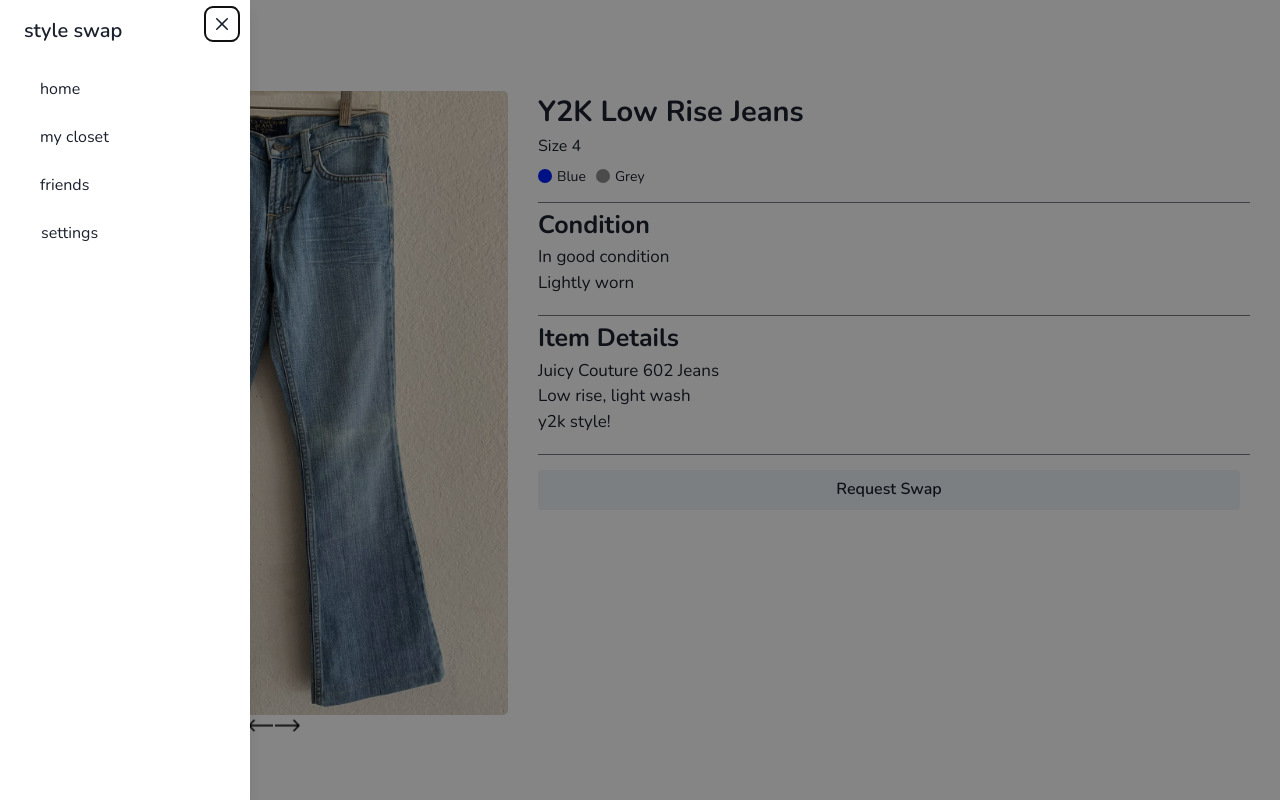
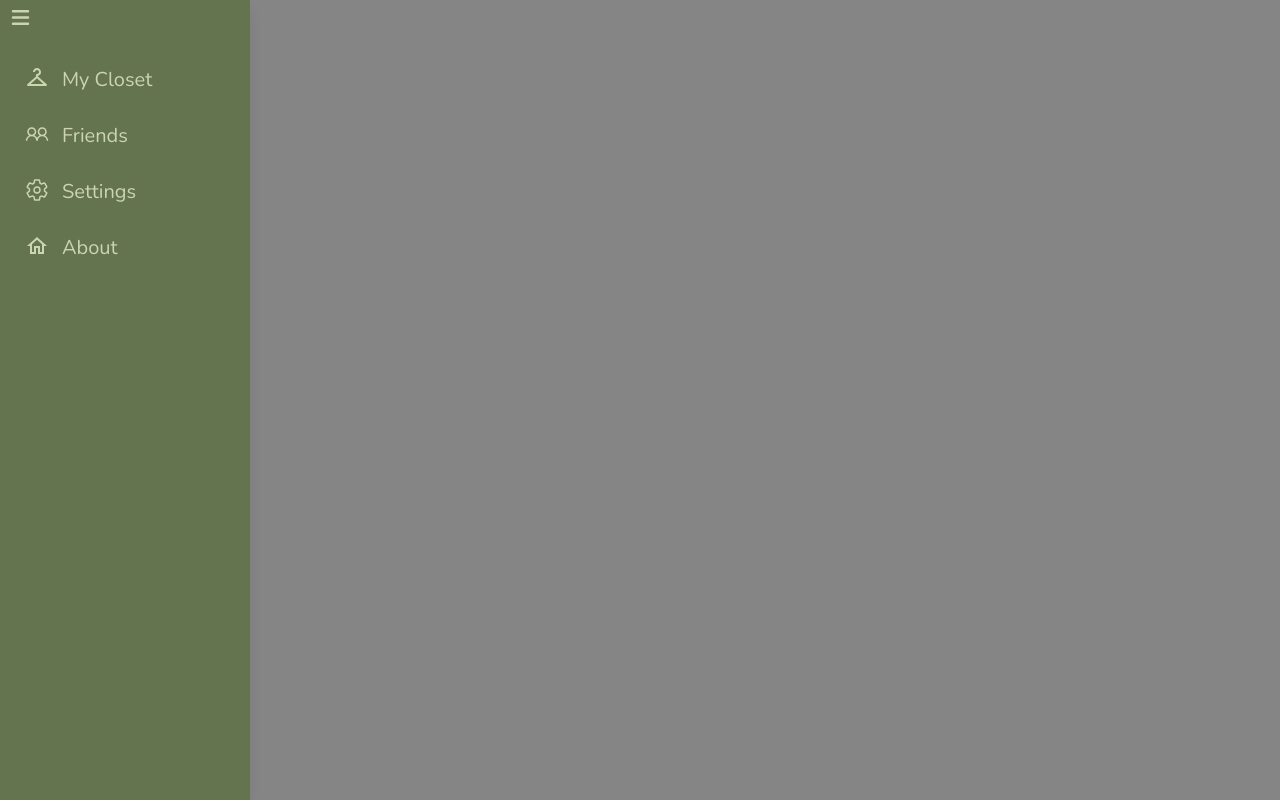
Before and after one commit to Oasis-NEU/f24-group13, a React (Vite) app: page /post in a window 1280 px wide. Both pictures are taken after a click on the button 30 px from the left and 27 px from the top of the page. Built offline with nearby package versions, Linux system fonts and the light colour scheme; a web font is replaced by a local one.

Commit message:
Styled Nav Bar

```diff
--- a/src/components/MenuButton.jsx
+++ b/src/components/MenuButton.jsx
@@ -13,7 +13,6 @@ function MenuButton({onClick, buttonColor}) {
         borderRadius='0px'
         height={'35px'}
         width={'15px'}
-        textColor={buttonColor}
 
         _hover = {{
             border: 'transparent',
@@ -24,7 +23,7 @@ function MenuButton({onClick, buttonColor}) {
             boxShadow: "none"
             }}
         >
-        <Icon as={HiMenu} h = '100%' w = '25px' color = '#E9EDC9' strokeWidth={'.00'}
+        <Icon as={HiMenu} h = '100%' w = '25px' color={buttonColor} strokeWidth={'.00'}
                 _hover = {{
                     border: 'transparent',
                     background: 'transparent',
--- a/src/components/NavigationBar.jsx
+++ b/src/components/NavigationBar.jsx
@@ -1,7 +1,7 @@
 import React from 'react';
 import '../App.css';
 import { Button } from '@chakra-ui/react';
-import { chakra, Input, Stack } from '@chakra-ui/react';
+import { chakra, Input, Stack, HStack } from '@chakra-ui/react';
 import {
     Drawer,
     DrawerBody,
@@ -13,8 +13,35 @@ import {
 } from '@chakra-ui/react'
 import { Link } from 'react-router-dom';
 import { small } from 'framer-motion/client';
+import { Icon, Box, Text} from '@chakra-ui/react';
+import { LiaUserFriendsSolid } from "react-icons/lia"; // friends icon
+import { MdOutlineHome } from "react-icons/md"; // home icon
+import { BiCloset } from "react-icons/bi"; // hanger
+import { IoSettingsOutline } from "react-icons/io5"; // settings
+import MenuButton from './MenuButton';
+
 
 function NavigationBar({isOpen,onClose}) {
+
+    function Option({link, pageName, icon}) {
+
+        return (
+            <Box h = '3.5em' w = '100%' alignContent={'center'} pl = '25px'
+                as = {Link} to = {link}
+                _hover = {{
+                    backgroundColor: '#FEFAE0',
+                    '.icon': { color: '#63744F' },
+                    '.text': { textColor: '#63744F' },
+                }}>
+                <HStack alignContent={'center'}>
+                    <Icon as={icon} strokeWidth={'.0px'} h = '100%' w = '1.5em' color={'#CCD5AE'} className="icon"/>
+                    <Text textColor={'#CCD5AE'} fontSize={"20px"} fontWeight={'400'} pl = '5px' pt = '3px' className="text">
+                        {pageName}
+                    </Text>
+                </HStack>
+            </Box>
+        );
+    }
 
   return (
     <Drawer
@@ -24,67 +51,14 @@ function NavigationBar({isOpen,onClose}) {
         //finalFocusRef={btnRef}
         >
         <DrawerOverlay />
-            <DrawerContent maxWidth="250px">
-                <DrawerCloseButton />
-                    <DrawerHeader>style swap</DrawerHeader>
-                        <DrawerBody>
-                            <Stack spacing={2} direction='column' align='stretch'>
-                                <Button
-                                    as={Link} to="/"
-                                    variant="ghost"
-                                    justifyContent="flex-start"
-                                    w="full"
-                                    fontWeight="normal"
-                                    _hover={{
-                                        color: "black",
-                                        // bg: "gray.100",
-                                        fontWeight: "semibold",
-                                     }}
-                                >
-                                    home
-                                </Button>
-                                <Button
-                                    as={Link} to="/profile"
-                                    variant="ghost"
-                                    justifyContent="flex-start"
-                                    w="full"
-                                    fontWeight="normal"
-                                    _hover={{
-                                        color: "black",
-                                        // bg: "gray.100",
-                                        fontWeight: "semibold",
-                                     }}
-                                >
-                                    my closet
-                                </Button>
-                                <Button
-                                    as={Link} to="/friends"
-                                    variant="ghost"
-                                    justifyContent="flex-start"
-                                    w="full"
-                                    fontWeight="normal"
-                                    _hover={{
-                                        color: "black",
-                                        // bg: "gray.100",
-                                        fontWeight: "semibold",
-                                     }}
-                                >
-                                    friends
-                                </Button>
-                                <Button
-                                    // as={Link} to="/"
-                                    variant="ghost"
-                                    justifyContent="flex-start"
-                                    w="full"
-                                    fontWeight="normal"
-                                    _hover={{
-                                        color: "black",
-                                        // bg: "gray.100",
-                                        fontWeight: "semibold",
-                                     }}
-                                >
-                                    settings
-                                </Button>
+            <DrawerContent maxWidth="250px" backgroundColor = "#63744F">
+                <MenuButton onClick={onClose} buttonColor={'#CCD5AE'}></MenuButton>
+                        <DrawerBody p = '0'>
+                            <Stack spacing={0} direction='column' align='stretch' pt = '15px'>
+                                <Option link="/profile" pageName="My Closet" icon = {BiCloset}/>
+                                <Option link="/friends" pageName="Friends" icon = {LiaUserFriendsSolid}/>
+                                <Option link="/" pageName="Settings" icon = {IoSettingsOutline}/>
+                                <Option link="/" pageName="About" icon = {MdOutlineHome}/>
                             </Stack>
                         </DrawerBody>
             </DrawerContent>
--- a/src/pages/Post.jsx
+++ b/src/pages/Post.jsx
@@ -7,6 +7,7 @@ import { Link } from 'react-router-dom';
 import { Image, VStack} from '@chakra-ui/react';
 import Carousel from '../components/carousel';
 import { Text } from '@chakra-ui/react';
+
 import '../Post.css'
 import './styles.css'
 import ColorDisplay from '../components/ColorDisplay';
@@ -25,76 +26,24 @@ export default function Post() {
     }
 
     const { isOpen, onOpen, onClose } = useDisclosure() // the use states
-    //const btnRef = React.useRef() // doesnt really need to be here? TBD
+
+    function menuBar() {
+        return (
+            <div>
+                <Flex p={'10px'} >
+                        <MenuButton onClick={onOpen} buttonColor={'#283618'} ></MenuButton> {/* The physical menu button. Must pass onOpen to it so it knows what to do */}
+                        <NavigationBar isOpen={isOpen} onClose={onClose} ></NavigationBar> {/* The navigation bar. Must pass the states into it */}
+                </Flex>
+            </div>
+        );
+    }
 
     return (
-        <div justifyContent = {'center'}>
-            <Flex justifyContent={'flex-start'} p = '10px' pb = '5px'>
-                <MenuButton onClick={onOpen}></MenuButton> {/* The physical menu button. Must pass onOpen to it so it knows what to do */}
-                <NavigationBar isOpen={isOpen} onClose={onClose} ></NavigationBar> {/* The navigation bar. Must pass the states into it */}
-            </Flex>
+        <div>
+            {menuBar()}
             <div>
-                <Flex justifySelf = {'center'} justifyContent={'center'} pl = '30px' pr = '30px' maxHeight={'100vh'} maxWidth={'2177.78'} >
-                    <Box p = '10px' height = "700px" width = "40%">
-                        <VStack align = 'start' maxWidth={'980px'}>
-                            <Box>
-                                {/* back arrow icon */}
-                                <Text fontSize={'15px'}>Back Button</Text>
-                            </Box>
-                            <Carousel images = {post.itemPhotos}></Carousel>
-                        </VStack>
-                    </Box>
-                    <Box pr = '10px' pl = '20px' pt = '40px' w = '60%'>
-                        <VStack textAlign= 'left' align = 'start' spacing={'0px'}>
-                            <Text id = 'item_name'>
-                                {post.itemName}
-                            </Text>
-                            <Text fontSize ='16px' >
-                                Size {post.itemSize}
-                            </Text>
-                            <Flex>
-                                {post.itemColors.map((item, index) => (
-                                    <ColorDisplay key={index} color={item}></ColorDisplay>
-                                ))}
-                            </Flex>
-                            <Divider p = '5px' borderColor={'595959'}></Divider>
-                            <Text className = 'section_heading'>
-                                Condition
-                            </Text>
-                            <Text className = 'description' >
-                                {post.itemCondition}
-                            </Text>
-                            <Divider p = '5px' borderColor={'595959'}></Divider>
-                            <Text className = 'section_heading'>
-                                Item Details
-                            </Text>
-                            <Text className = 'description' >
-                                {post.itemDetails}
-                            </Text>
-                            <Divider p = '5px' borderColor={'595959'}></Divider>
+                <Flex>
 
-                                <Button
-                                    w = '100%'
-                                    margin = '0px'
-                                    marginTop ={'15px'}
-                                    border='transparent'
-                                    borderRadius='3px'
-                                    _focus={{
-                                        outline: 'none',
-                                        boxShadow: 'none'
-                                    }}
-                                    _hover = {{
-                                        border: 'transparent',
-                                        outline: 'none',
-                                        bg: "gray.200",
-                                        transition: "background-color 0.2s ease"
-                                    }}
-                                >
-                                    Request Swap
-                                </Button>
-
-                        </VStack>
-                    </Box>
                 </Flex>
             </div>
         </div>
```
Also changed, not shown: src/pages/Friends.jsx (+10 -3 lines), src/pages/Post2temp.jsx (added, +103 -0 lines).
